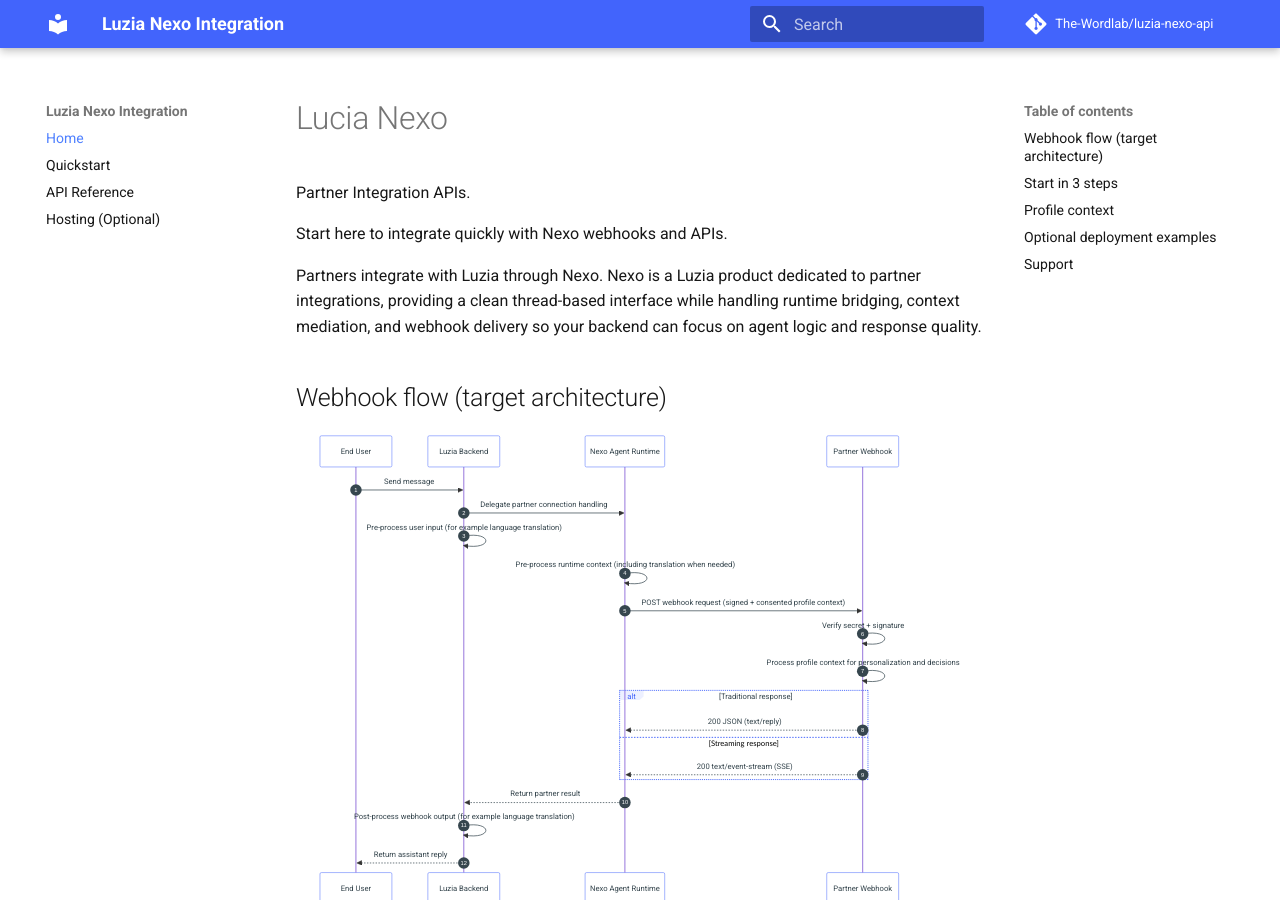
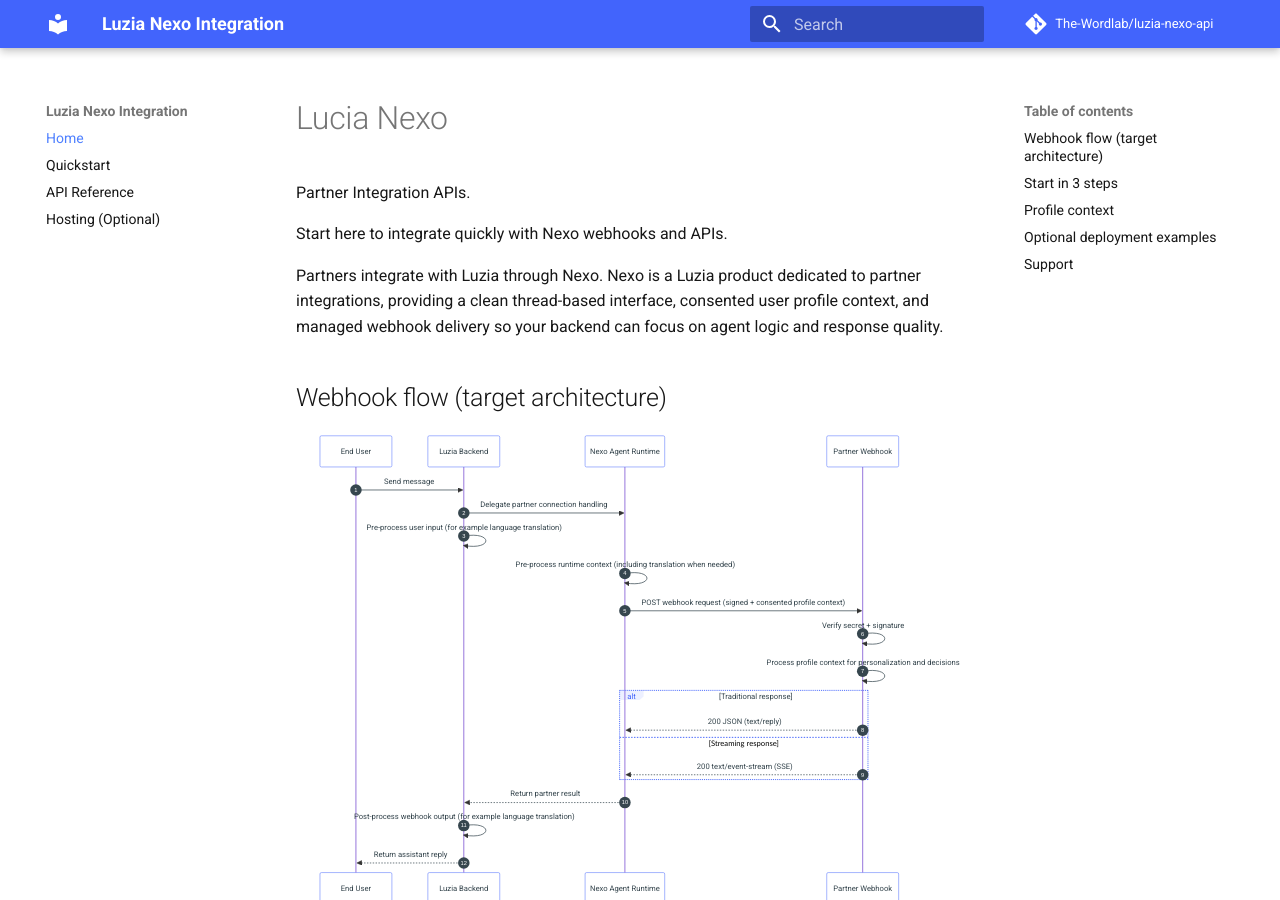
Before and after one commit to The-Wordlab/luzia-nexo-api, an MkDocs documentation site: the page built from docs/index.md, in a window 1280 px wide and 900 px high. Built offline with MkDocs 1.6.1 and Material for MkDocs 9.7.7, drawn with Linux system fonts in a browser that asks for light colours; comment, search, counter and statistics services are not loaded.

Commit message:
docs: highlight consented user profile access as key Nexo value

```diff
--- a/docs/index.md
+++ b/docs/index.md
@@ -4,7 +4,7 @@
 
 Start here to integrate quickly with Nexo webhooks and APIs.
 
-Partners integrate with Luzia through Nexo. Nexo is a Luzia product dedicated to partner integrations, providing a clean thread-based interface while handling runtime bridging, context mediation, and webhook delivery so your backend can focus on agent logic and response quality.
+Partners integrate with Luzia through Nexo. Nexo is a Luzia product dedicated to partner integrations, providing a clean thread-based interface, consented user profile context, and managed webhook delivery so your backend can focus on agent logic and response quality.
 
 ## Webhook flow (target architecture)
 
```
Also changed, not shown: README.md (+1 -1 lines).
